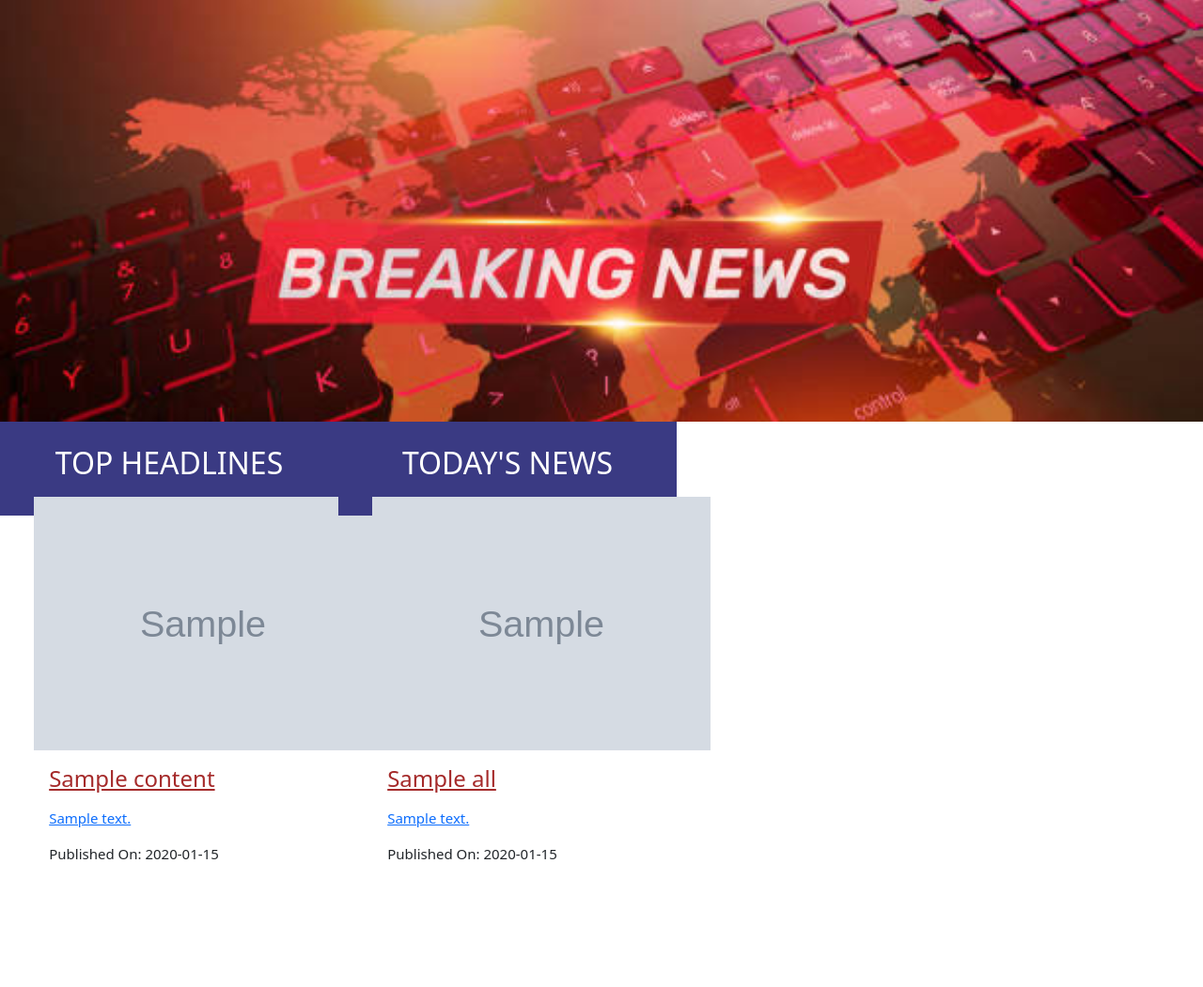
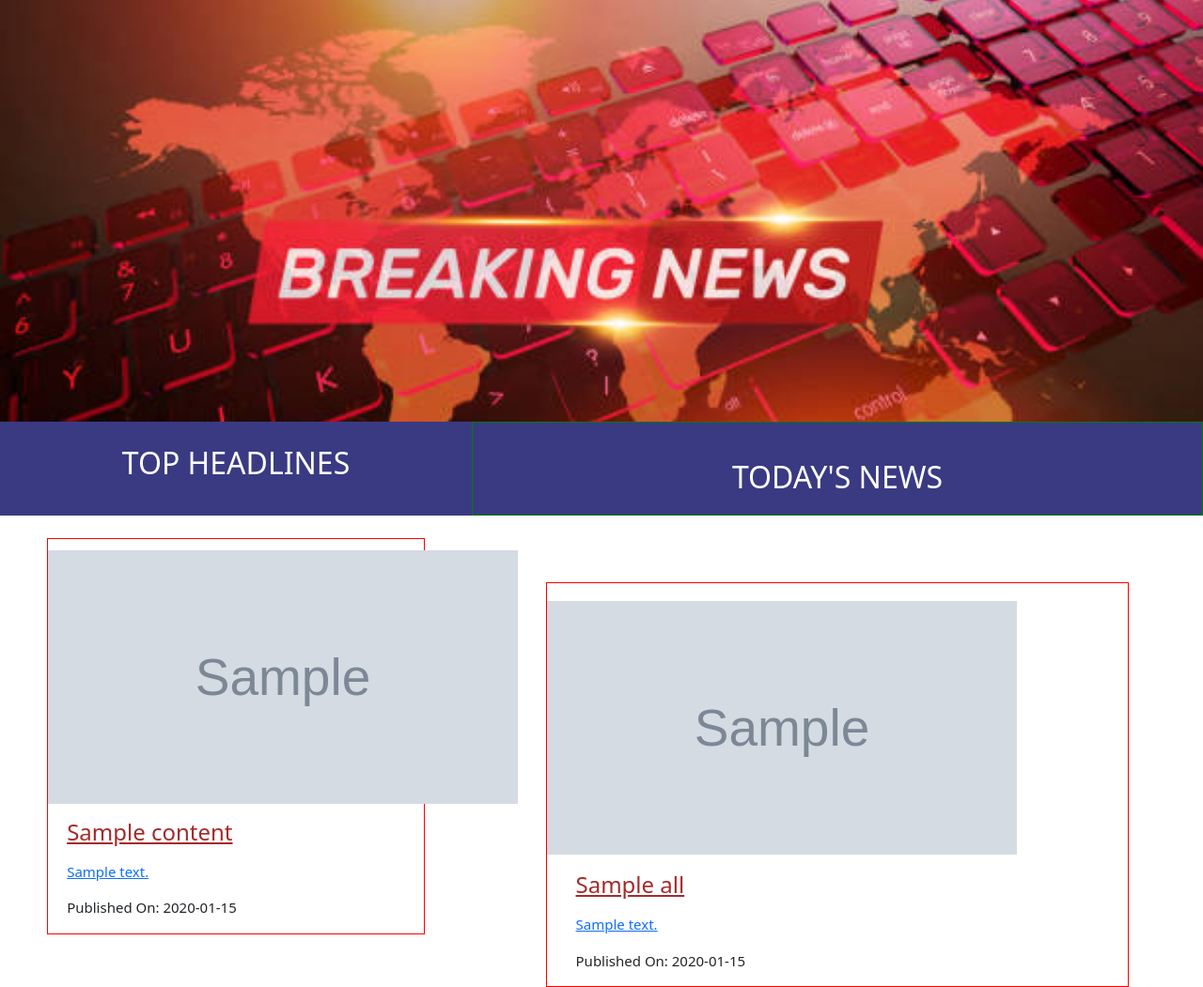
Before and after one commit to Collins07/NewsAPI, a Flask app: template templates/index.html in a window 1280 px wide. Shown: the part 101-1152 px from the top of the page at 94% size. Before the commit the page ends 1016 px from the top, so only its background shows below. Run offline with Flask 2, Linux system fonts and the light colour scheme; the template is opened without the code that fills it: most values are stand-ins (such as "Sample title", 1, 10 or a date in 2020); grey boxes marked "Sample" are stand-in pictures.

Commit message:
changes on design

```diff
--- a/static/style.css
+++ b/static/style.css
@@ -35,12 +35,14 @@ li:hover{
 .head2{
     height: 100px;
     background-color: rgb(58, 58, 131);
+    border: 1px solid green;
+    width: 75%;
 }
 
 h2{
     color: white;
     text-align: center;
-    padding-top: 7%;
+    padding-top: 5%;
 }
 .item1{
     margin-top: 3%;
@@ -48,18 +50,27 @@ h2{
 }
 .item2{
     margin-top: 3%;
-
     margin-left: 5%;
 }
 img{
     height: 270px;
+    width: 500px;
 }
 .wrapper{
     font-size: 15px;
-    width: 90%;
+    width: 80%;
     margin-left: 10%;
     text-align: justify;
-    margin-top: 4.5%;
+    margin-top: 12%;
+    border: 1px solid red;
+}
+.wrapper1{
+    font-size: 15px;
+    width: 80%;
+    margin-left: 10%;
+    text-align: justify;
+    margin-top: 12%;
+    border: 1px solid red;
 }
 
 .title{
--- a/templates/index.html
+++ b/templates/index.html
@@ -42,9 +42,10 @@
 
 
 
-    <div class="head2"><h2>TODAY'S NEWS</h2>
+    <div class="head2">
+        <h2>TODAY'S NEWS</h2>
     {% for title,desc,img,p_date,url in all%}
-    <div class="wrapper" >
+    <div class="wrapper1" >
         <div class="item1"> <a href="{{url}}"><img src="{{img}}" ></a> </div>
         <div class="item2">
             <p ><a class="title" href="{{url}}"><h4>{{title}}</h4></a></p>
```
